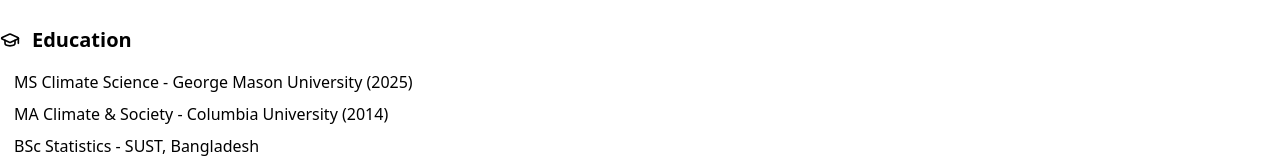
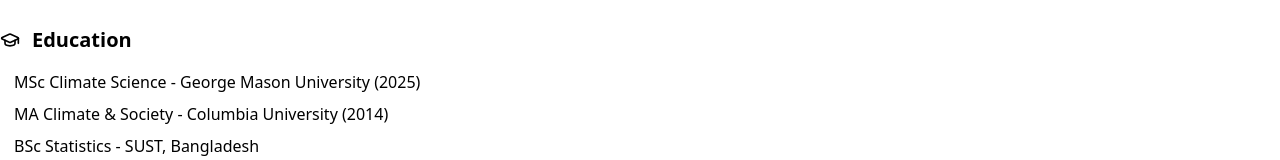
Before and after one commit to shammun/portfolio-website, a Next.js app: page /cv in a window 1280 px wide. Shown: the part 338-498 px from the top of the page. Built offline with nearby package versions, Linux system fonts and the light colour scheme.

Commit message:
Change MS to MSc for Climate Science degree on CV page

```diff
--- a/src/app/cv/page.tsx
+++ b/src/app/cv/page.tsx
@@ -21,7 +21,7 @@
     title: "Education",
     color: "cool",
     items: [
-      "MS Climate Science - George Mason University (2025)",
+      "MSc Climate Science - George Mason University (2025)",
       "MA Climate & Society - Columbia University (2014)",
       "BSc Statistics - SUST, Bangladesh",
     ],
```
